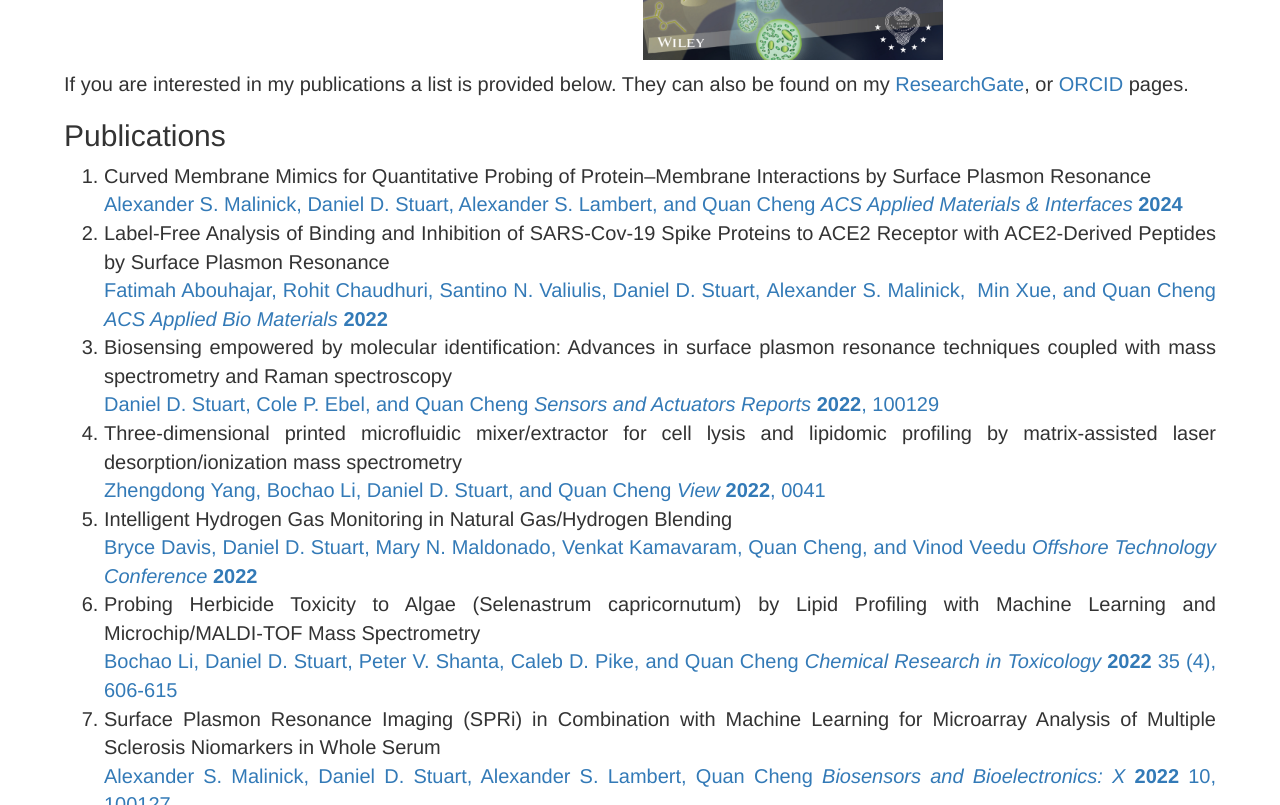
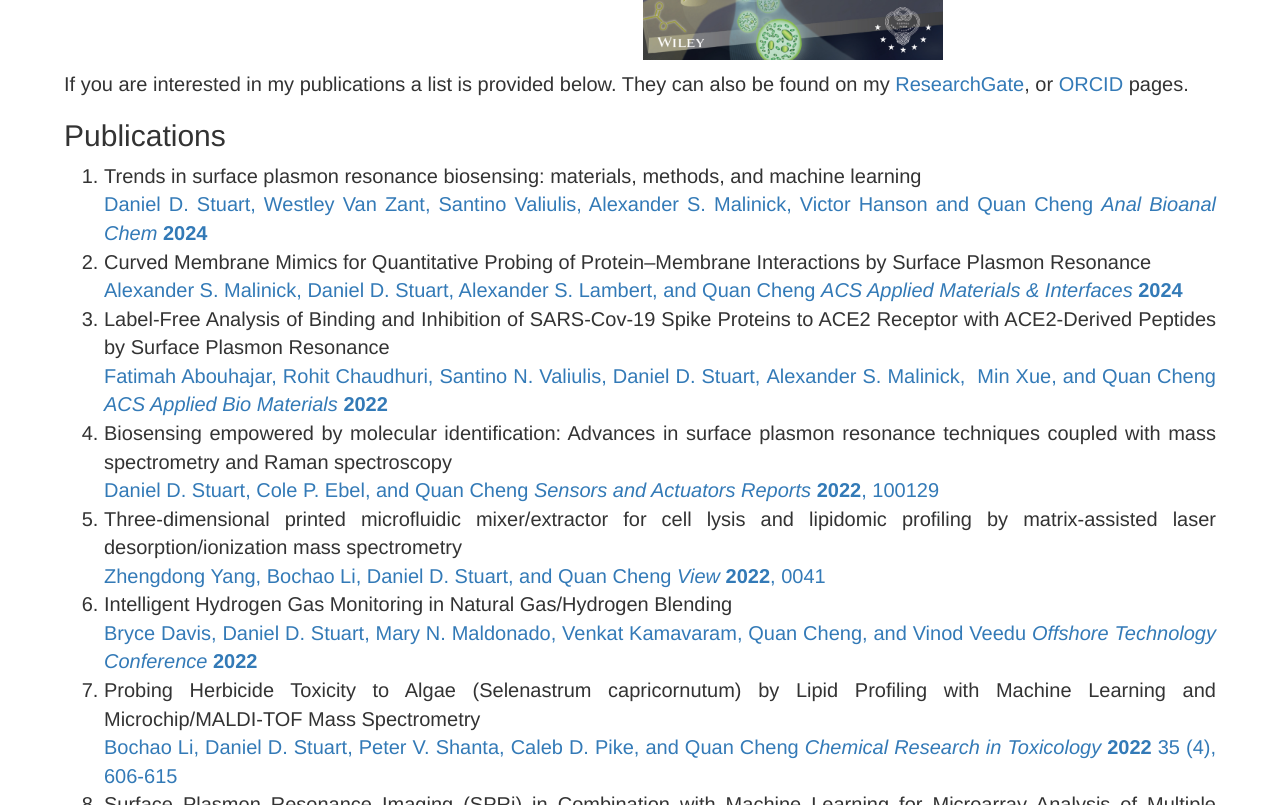
Before and after one commit to danieldstuart/danieldstuart.github.io, a Jekyll site: the page built from publications.markdown, in a window 1280 px wide and 900 px high, scrolled down 303 px, cut to the strip 95-900 px from the top of the window. Built offline with Jekyll 4.4.1, drawn with Linux system fonts in a browser that asks for light colours; nearby versions of some CDN libraries.

Commit message:
Update publications.markdown

```diff
--- a/publications.markdown
+++ b/publications.markdown
@@ -15,27 +15,29 @@
 
 ## Publications ##
 <div markdown="1" class="list">
-1. Curved Membrane Mimics for Quantitative Probing of Protein–Membrane Interactions by Surface Plasmon Resonance <br>
+1. Trends in surface plasmon resonance biosensing: materials, methods, and machine learning <br>
+[Daniel D. Stuart, Westley Van Zant, Santino Valiulis, Alexander S. Malinick, Victor Hanson and Quan Cheng <em> Anal Bioanal Chem </em> <strong>2024 </strong>](https://link.springer.com/article/10.1007/s00216-024-05367-w)
+2. Curved Membrane Mimics for Quantitative Probing of Protein–Membrane Interactions by Surface Plasmon Resonance <br>
 [Alexander S. Malinick, Daniel D. Stuart, Alexander S. Lambert, and Quan Cheng <em> ACS Applied Materials & Interfaces</em> <strong>2024 </strong>](https://pubs.acs.org/doi/full/10.1021/acsami.3c12922)
-2. Label-Free Analysis of Binding and Inhibition of SARS-Cov-19 Spike Proteins to ACE2 Receptor with ACE2-Derived Peptides by Surface Plasmon Resonance <br>
+3. Label-Free Analysis of Binding and Inhibition of SARS-Cov-19 Spike Proteins to ACE2 Receptor with ACE2-Derived Peptides by Surface Plasmon Resonance <br>
 [Fatimah Abouhajar, Rohit Chaudhuri, Santino N. Valiulis, Daniel D. Stuart, Alexander S. Malinick,  Min Xue, and Quan Cheng <em>ACS Applied Bio Materials</em> <strong>2022</strong>](https://doi.org/10.1021/acsabm.2c00832)
-3. Biosensing empowered by molecular identification: Advances in surface plasmon resonance techniques coupled with mass spectrometry and Raman spectroscopy <br>
+4. Biosensing empowered by molecular identification: Advances in surface plasmon resonance techniques coupled with mass spectrometry and Raman spectroscopy <br>
 [Daniel D. Stuart, Cole P. Ebel, and Quan Cheng <em>Sensors and Actuators Reports</em> <strong>2022</strong>, 100129](https://doi.org/10.1016/j.snr.2022.100129)
-4. Three-dimensional printed microfluidic mixer/extractor for cell lysis and lipidomic profiling by matrix-assisted laser desorption/ionization mass spectrometry <br>
+5. Three-dimensional printed microfluidic mixer/extractor for cell lysis and lipidomic profiling by matrix-assisted laser desorption/ionization mass spectrometry <br>
 [Zhengdong Yang, Bochao Li, Daniel D. Stuart, and Quan Cheng <em>View</em> <strong>2022</strong>, 0041](https://doi.org/10.1002/VIW.20220041)
-5. Intelligent Hydrogen Gas Monitoring in Natural Gas/Hydrogen Blending <br>
+6. Intelligent Hydrogen Gas Monitoring in Natural Gas/Hydrogen Blending <br>
 [Bryce Davis,  Daniel D. Stuart, Mary N. Maldonado, Venkat Kamavaram,  Quan Cheng, and Vinod Veedu <em>Offshore Technology Conference</em> <strong>2022</strong>](http://dx.doi.org/10.4043/32007-MS)
-6. Probing Herbicide Toxicity to Algae (Selenastrum capricornutum) by Lipid Profiling with Machine Learning and Microchip/MALDI-TOF Mass Spectrometry <br>
+7. Probing Herbicide Toxicity to Algae (Selenastrum capricornutum) by Lipid Profiling with Machine Learning and Microchip/MALDI-TOF Mass Spectrometry <br>
 [Bochao Li, Daniel D. Stuart, Peter V. Shanta, Caleb D. Pike, and Quan Cheng <em>Chemical Research in Toxicology</em> <strong>2022</strong> 35 (4), 606-615](http://dx.doi.org/10.1021/acs.chemrestox.1c00397)
-7. Surface Plasmon Resonance Imaging (SPRi) in Combination with Machine Learning for Microarray Analysis of Multiple Sclerosis Niomarkers in Whole Serum <br>
+8. Surface Plasmon Resonance Imaging (SPRi) in Combination with Machine Learning for Microarray Analysis of Multiple Sclerosis Niomarkers in Whole Serum <br>
 [Alexander S. Malinick, Daniel D. Stuart, Alexander S. Lambert, Quan Cheng <em>Biosensors and Bioelectronics: X</em> <strong>2022</strong> 10, 100127](http://dx.doi.org/10.1016/j.biosx.2022.100127)
-8. Lipidomic Profiling of Algae with Microarray MALDI-MS toward Ecotoxicological Monitoring of Herbicide Exposure <br>
+9. Lipidomic Profiling of Algae with Microarray MALDI-MS toward Ecotoxicological Monitoring of Herbicide Exposure <br>
 [Peter V. Shanta, Bochao Li, Daniel D. Stuart, and Quan Cheng <em>Environmental Science & Technology</em> <strong>2021</strong> 55 (15), 10558-10568](http://dx.doi.org/10.1021/acs.est.1c01138)
-9. Detection of Multiple Sclerosis Biomarkers in Serum by Ganglioside Microarrays and Surface Plasmon Resonance Imaging <br>
+10. Detection of Multiple Sclerosis Biomarkers in Serum by Ganglioside Microarrays and Surface Plasmon Resonance Imaging <br>
 [Alexander S. Malinick, Alexander S. Lambert, Daniel D. Stuart, Bochao Li, Ellie Puente, and Quan Cheng <em>ACS Sensors</em> <strong>2020</strong> 5 (11), 3617-3626](http://dx.doi.org/10.1021/acssensors.0c01935)
-10. Plasmonic Gold Templates Enhancing Single Cell Lipidomic Analysis of Microorganisms <br>
+11. Plasmonic Gold Templates Enhancing Single Cell Lipidomic Analysis of Microorganisms <br>
 [Peter V. Shanta, Bochao Li, Daniel D. Stuart, and Quan Cheng <em>Analytical Chemistry</em> <strong>2020</strong> 92 (9), 6213-6217](http://dx.doi.org/10.1021/acs.analchem.9b05285)
-11. Graphene Oxide-Nanocarriers for Fluorescent Sensing of Calcium Ion Accumulation and Direct Assessment of Ion-Induced Enzymatic Activities in Cells <br>
+12. Graphene Oxide-Nanocarriers for Fluorescent Sensing of Calcium Ion Accumulation and Direct Assessment of Ion-Induced Enzymatic Activities in Cells <br>
 [Peter V. Shanta, Daniel D. Stuart, and Quan Cheng <em>ACS Applied Nano Materials</em> <strong>2019</strong> 2 (9), 5594-5603](http://dx.doi.org/10.1021/acsanm.9b01160)
 </div>
 
```
